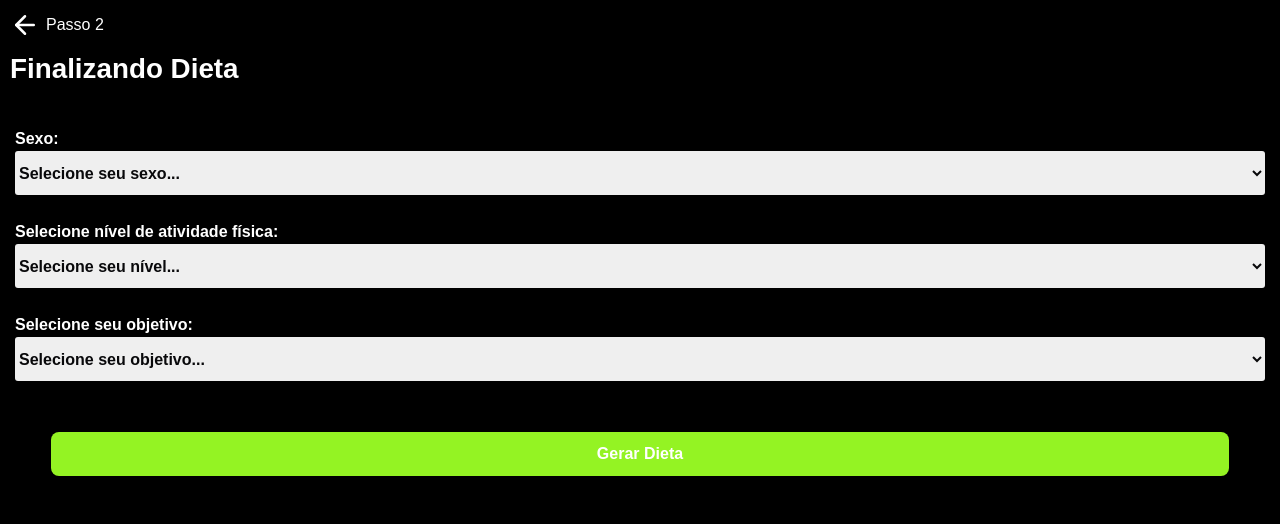
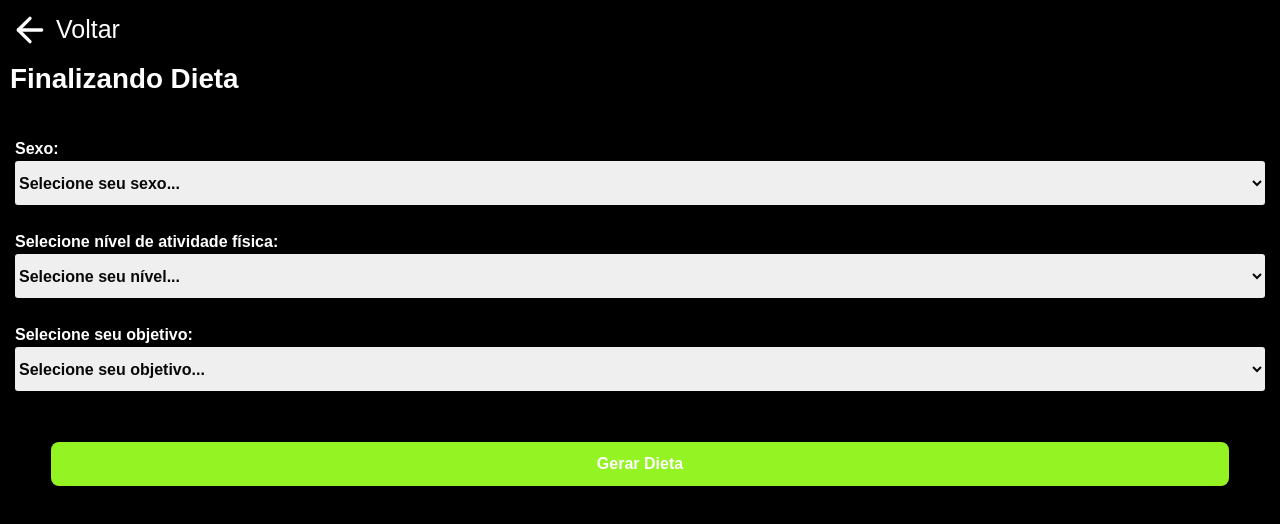
Before and after one commit to Nattanjunior/web-easyDiet, a Next.js app: page /createDiet in a window 1280 px wide. Shown: the top 524 px of the page. Built offline with nearby package versions, Linux system fonts and the light colour scheme.

Commit message:
modificacoes na seta de voltar, adicionado o texto 'voltar' e modificacoes na responsividade

```diff
--- a/src/components/header/page.tsx
+++ b/src/components/header/page.tsx
@@ -1,15 +1,13 @@
 'use client'
 
 import { ArrowLeft } from 'lucide-react';
-import { LoaderCircle } from 'lucide-react';
 import { useRouter } from 'next/navigation';
 
 interface HeaderProps {
-  step?: string;
   title: string;
 }
 
-export function Header({ step, title }: HeaderProps) {
+export function Header({ title }: HeaderProps) {
   const router = useRouter();
 
   const handleNavigationBack = () => {
@@ -17,11 +15,11 @@ export function Header({ step, title }: HeaderProps) {
   }
 
   return (
-    <header className='bg-white p-4 pb-9 rounded-bl-2xl rounded-br-2xl md:bg-black md:text-white'>
+    <header className='bg-white p-4 pb-9 rounded-bl-2xl rounded-br-2xl sm:bg-black sm:text-white md:bg-black md:text-white'>
       <div className='flex items-center gap-[.6rem] mb-[.8rem]'>
-        <ArrowLeft size={30} onClick={handleNavigationBack} />
-        <p>{step}</p>
-        {/* <LoaderCircle /> */}
+        <ArrowLeft size={30} onClick={handleNavigationBack} className='md:w-[4rem] md:h-[4rem]'/>
+        <p className='md:text-[2.5rem] text-[2rem]' onClick={handleNavigationBack} >Voltar</p>
+
       </div>
 
       <h1 className='text-[2.78rem] font-semibold'>{title}</h1>
```
